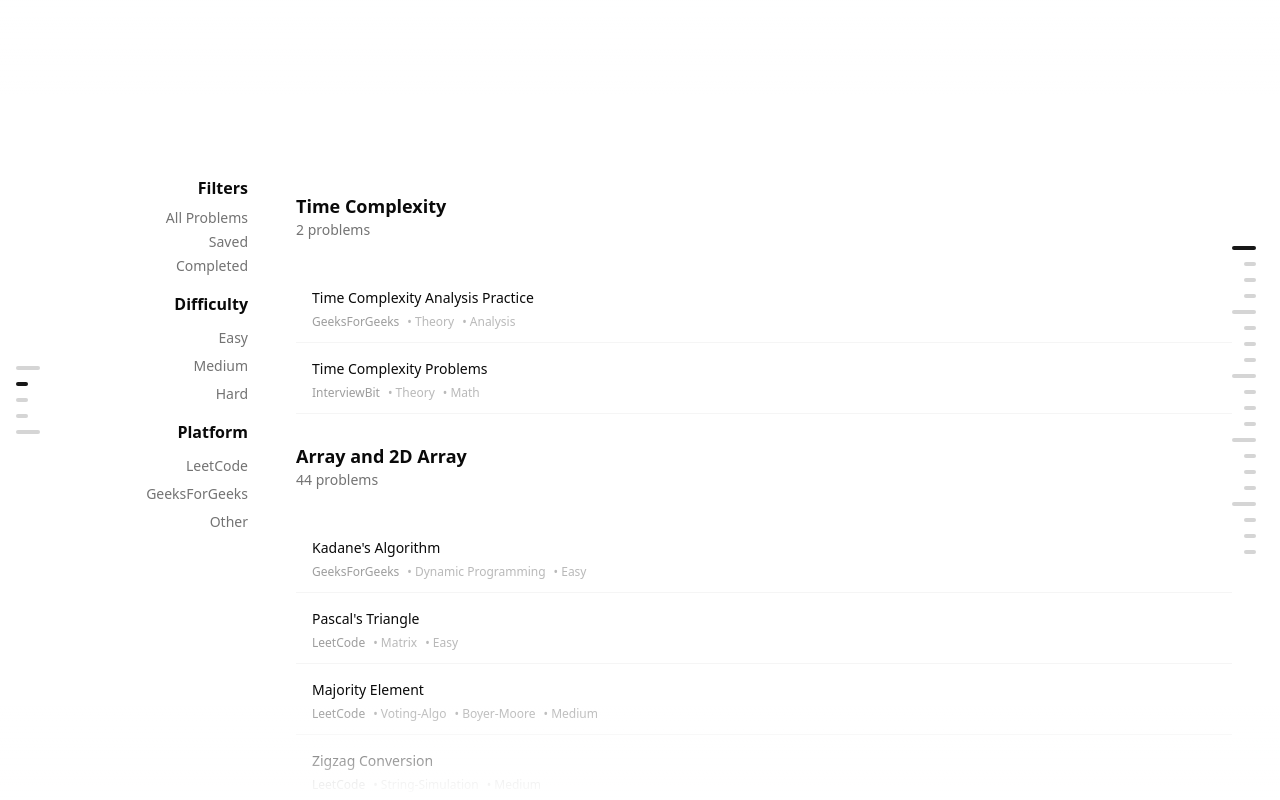
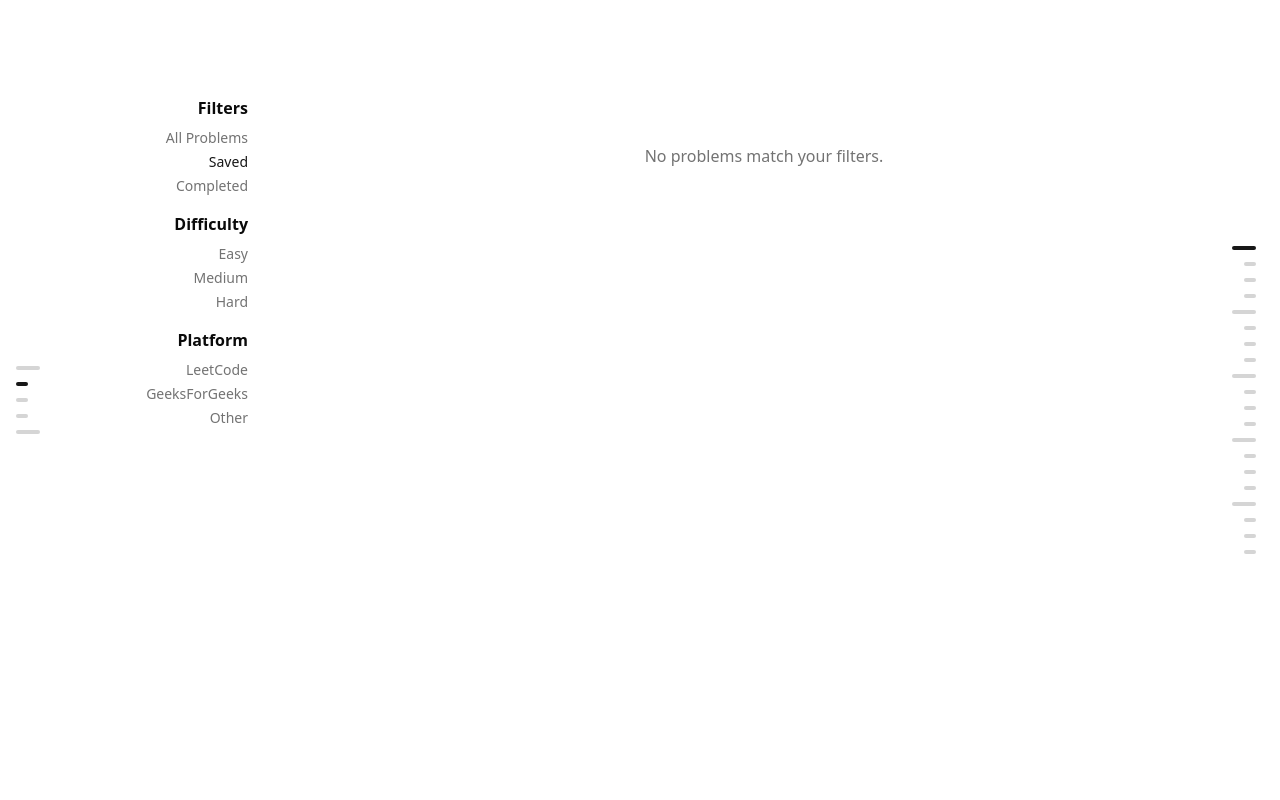
Before and after one commit to vedantlahane/xandar-lab, a Next.js app: page /lab/practice in a window 1280 px wide. Both pictures are taken after a click on the element "Saved". Built offline with nearby package versions, Linux system fonts and the light colour scheme.

Commit message:
feat: Add filtering functionality to ProblemCanvas for improved problem management

```diff
--- a/app/lab/practice/components/ProblemCanvas.tsx
+++ b/app/lab/practice/components/ProblemCanvas.tsx
@@ -1,5 +1,6 @@
 "use client";
 
+import { useState, useMemo } from "react";
 import { SHEET } from "../data/sheet";
 import { Check, Bookmark } from "lucide-react";
 
@@ -8,17 +9,64 @@
   onProblemSelect: (id: string, event: React.MouseEvent) => void;
 }
 
+type FilterStatus = "All" | "Saved" | "Completed";
+type FilterDifficulty = "All" | "Easy" | "Medium" | "Hard";
+type FilterPlatform = "All" | "LeetCode" | "GeeksForGeeks" | "Other";
+
 export default function ProblemCanvas({
   activeProblemId,
   onProblemSelect,
 }: ProblemCanvasProps) {
+  const [statusFilter, setStatusFilter] = useState<FilterStatus>("All");
+  const [difficultyFilter, setDifficultyFilter] = useState<FilterDifficulty>("All");
+  const [platformFilter, setPlatformFilter] = useState<FilterPlatform>("All");
+
+  // Filter Logic
+  const filteredSheet = useMemo(() => {
+    return SHEET.map((topic) => {
+      const filteredProblems = topic.problems.filter((problem) => {
+        // Status Filter
+        if (statusFilter === "Saved") {
+          // TODO: Implement saved logic
+          return false;
+        }
+        if (statusFilter === "Completed") {
+           // TODO: Implement completed logic
+           return problem.isCompleted;
+        }
+
+        // Difficulty Filter
+        if (difficultyFilter !== "All") {
+          const hasTag = problem.tags?.some(tag => tag.toLowerCase() === difficultyFilter.toLowerCase());
+          if (!hasTag) return false;
+        }
+
+        // Platform Filter
+        if (platformFilter !== "All") {
+            if (platformFilter === "Other") {
+                if (problem.platform === "LeetCode" || problem.platform === "GeeksForGeeks") return false;
+            } else {
+                if (problem.platform !== platformFilter) return false;
+            }
+        }
+
+        return true;
+      });
+
+      return {
+        ...topic,
+        problems: filteredProblems,
+      };
+    }).filter((topic) => topic.problems.length > 0);
+  }, [statusFilter, difficultyFilter, platformFilter]);
+
   return (
     <div className="relative h-full bg-card pt-12">
       {/* Top Fade */}
-      <div className="pointer-events-none absolute top-0 left-0 right-0 h-24 bg-linear-to-b from-card to-transparent z-20" />
+      <div className="pointer-events-none absolute top-0 left-0 right-0 h-12 bg-linear-to-b from-card to-transparent z-20" />
 
       <div id="problem-scroll-container" className="h-full overflow-y-auto">
-        <div className="max-w-7xl mx-auto px-8 md:px-12 pb-48 pt-32">
+        <div className="max-w-7xl mx-auto px-8 md:px-12 pb-48 pt-12">
           <div className="grid grid-cols-1 md:grid-cols-[200px_1fr] gap-12">
             {/* Left Column: Filters */}
             <div className="hidden md:block">
@@ -26,53 +74,67 @@
                 <div className="space-y-2">
                   <h3 className="font-semibold text-foreground">Filters</h3>
                   <div className="space-y-1 text-sm text-muted-foreground">
-                    <div className="hover:text-foreground cursor-pointer transition-colors">
-                      All Problems
+                    {(["All", "Saved", "Completed"] as FilterStatus[]).map((filter) => (
+                        <div
+                            key={filter}
+                            onClick={() => setStatusFilter(filter)}
+                            className={`cursor-pointer transition-colors ${
+                                statusFilter === filter ? "text-primary font-medium" : "hover:text-foreground"
+                            }`}
+                        >
+                            {filter === "All" ? "All Problems" : filter}
                         </div>
-                    <div className="hover:text-foreground cursor-pointer transition-colors">
-                      Saved
-                    </div>
-                    <div className="hover:text-foreground cursor-pointer transition-colors">
-                      Completed
-                    </div>
+                    ))}
                   </div>
                 </div>
 
-                <div className="space-y-3">
+                {/* Difficulty Filter */}
+                <div className="space-y-2">
                   <h3 className="font-semibold text-foreground">Difficulty</h3>
-                  <div className="space-y-2 text-sm text-muted-foreground">
-                    <div className="hover:text-foreground cursor-pointer transition-colors">
-                      Easy
+                  <div className="space-y-1 text-sm text-muted-foreground">
+                    {(["Easy", "Medium", "Hard"] as FilterDifficulty[]).map((filter) => (
+                        <div
+                            key={filter}
+                            onClick={() => setDifficultyFilter(difficultyFilter === filter ? "All" : filter)}
+                            className={`cursor-pointer transition-colors ${
+                                difficultyFilter === filter ? "text-primary font-medium" : "hover:text-foreground"
+                            }`}
+                        >
+                            {filter}
                         </div>
-                    <div className="hover:text-foreground cursor-pointer transition-colors">
-                      Medium
-                    </div>
-                    <div className="hover:text-foreground cursor-pointer transition-colors">
-                      Hard
-                    </div>
+                    ))}
                   </div>
                 </div>
 
-                <div className="space-y-3">
+                {/* Platform Filter */}
+                <div className="space-y-2">
                   <h3 className="font-semibold text-foreground">Platform</h3>
-                  <div className="space-y-2 text-sm text-muted-foreground">
-                    <div className="hover:text-foreground cursor-pointer transition-colors">
-                      LeetCode
+                  <div className="space-y-1 text-sm text-muted-foreground">
+                    {(["LeetCode", "GeeksForGeeks", "Other"] as FilterPlatform[]).map((filter) => (
+                        <div
+                            key={filter}
+                            onClick={() => setPlatformFilter(platformFilter === filter ? "All" : filter)}
+                            className={`cursor-pointer transition-colors ${
+                                platformFilter === filter ? "text-primary font-medium" : "hover:text-foreground"
+                            }`}
+                        >
+                            {filter}
                         </div>
-                    <div className="hover:text-foreground cursor-pointer transition-colors">
-                      GeeksForGeeks
-                    </div>
-                    <div className="hover:text-foreground cursor-pointer transition-colors">
-                      Other
+                    ))}
                   </div>
                 </div>
-                </div>
+
               </div>
             </div>
 
             {/* Right Column: Problems */}
             <div className="space-y-3">
-              {SHEET.map((topic) => (
+              {filteredSheet.length === 0 ? (
+                  <div className="text-center py-12 text-muted-foreground">
+                      No problems match your filters.
+                  </div>
+              ) : (
+                filteredSheet.map((topic) => (
                     <section
                     key={topic.topicName}
                     id={topic.topicName}
@@ -94,7 +156,7 @@
                             <button
                             key={problem.id}
                             onClick={(e) => onProblemSelect(problem.id, e)}
-                          className={`group relative w-full border-b border-border/40 px-4 py-3 text-left transition-all hover:bg-linear-to-l hover:from-transparent hover:to-accent/40 ${
+                            className={`group relative w-full border-b border-border/40 px-4 py-3 text-left transition-all hover:bg-gradient-to-r hover:from-transparent hover:to-accent/40 ${
                                 isActive ? "bg-accent/50" : ""
                             }`}
                             >
@@ -155,7 +217,8 @@
                         })}
                     </div>
                     </section>
-              ))}
+                ))
+              )}
             </div>
           </div>
         </div>
--- a/app/lab/practice/components/ProblemDrawer.tsx
+++ b/app/lab/practice/components/ProblemDrawer.tsx
@@ -118,7 +118,7 @@
                             <div className="rounded-lg border border-border/50 bg-muted/20 p-4">
                                 <h3 className="text-sm font-medium mb-2">Description</h3>
                                 <p className="text-sm text-muted-foreground">
-                                    Solve this problem on {problem.platform}. Click the button below to open the problem statement.
+                                    {problem.description}
                                 </p>
                             </div>
 
```
Lines whose indentation alone changed are shown as unchanged.
